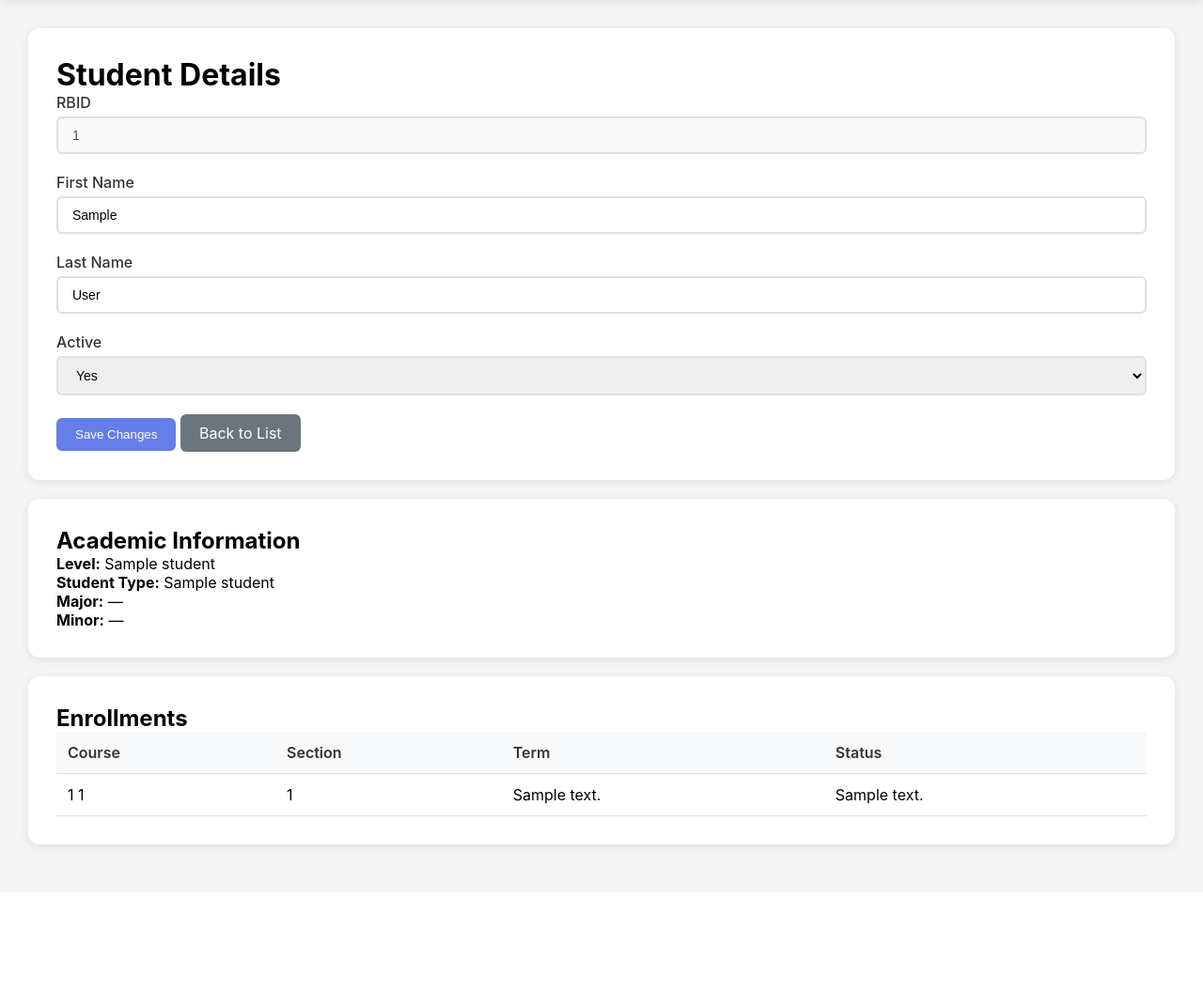
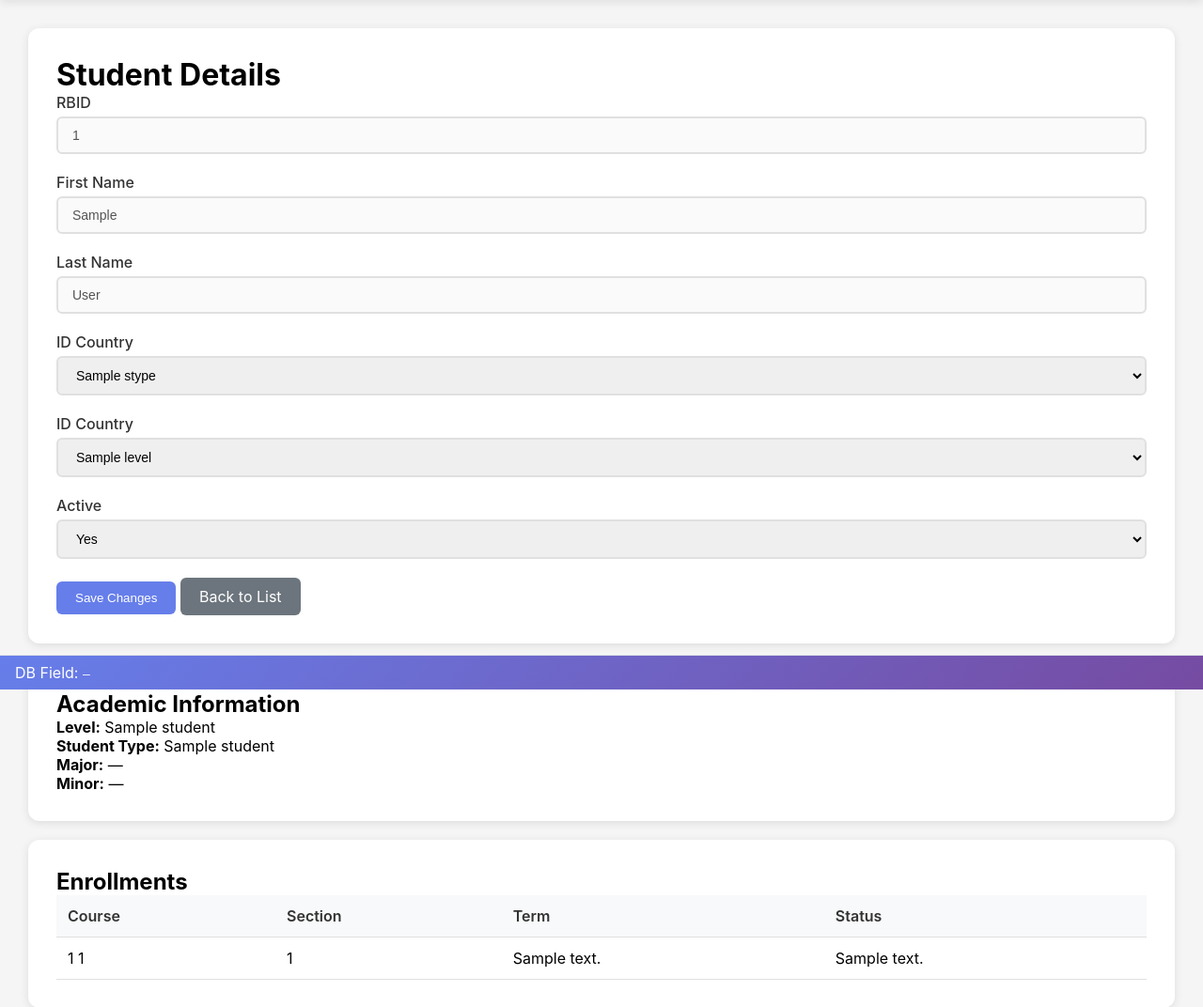
Before and after one commit to bubbly853/ribbon2helmsman, a Django app: template helmsman/templates/sis/student_detail.html in a window 1280 px wide. Shown: the part 66-1138 px from the top of the page at 94% size. Before the commit the page ends 973 px from the top, so only its background shows below. Run offline with Django 5.2, Linux system fonts and the light colour scheme; the template is opened without the code that fills it: most values are stand-ins (such as "Sample title", 1, 10 or a date in 2020).

Commit message:
adding to student page

```diff
--- a/helmsman/sis/views.py
+++ b/helmsman/sis/views.py
@@ -423,7 +423,8 @@
     if not record:
         # mimic get_object_or_404 behaviour
         return get_object_or_404(GumIdent, gum_ident_rbid=student_rbid)
-
+    stypes = SglStype.objects.using('sis').all()
+    levels = SglLevel.objects.using('sis').all()
     # Enrollments for student: SrhEnrol rows where srh_enrol_rbid = student's rbid
     enrollments = SrhEnrol.objects.using('sis').filter(
         srh_enrol_rbid=student_rbid
@@ -456,6 +457,8 @@
     context = {
         'student': record,
         'enrollments': enrollments,
+        'levels': levels,
+        'stypes': stypes,
     }
     return render(request, 'sis/student_detail.html', context)
 
--- a/helmsman/templates/sis/student_detail.html
+++ b/helmsman/templates/sis/student_detail.html
@@ -1,4 +1,4 @@
-{% extends 'sis/base.html' %}
+{% extends 'sis/detail_base.html' %}
 
 {% block title %}{{ student.preferred_name|default:student.first_name }} {{ student.last_name }} - Helmsman{% endblock %}
 
@@ -15,24 +15,53 @@
             <input type="text" value="{{ student.rbid }}" disabled>
         </div>
 
-        <!-- Editable: First Name -->
+        <!-- First Name -->
         <div class="form-group">
             <label for="first_name">First Name</label>
             <input type="text" id="first_name" name="first_name"
-                   value="{{ student.first_name }}" required>
+                   value="{{ student.first_name }}" disabled>
         </div>
 
-        <!-- Editable: Last Name -->
+        <!-- Last Name -->
         <div class="form-group">
             <label for="last_name">Last Name</label>
             <input type="text" id="last_name" name="last_name"
-                   value="{{ student.last_name }}" required>
+                   value="{{ student.last_name }}" disabled>
+        </div>
+
+        <!-- Editable: Stype -->
+        <div class="form-group">
+            <label for="stype">ID Country</label>
+            <select id="stype" name="stype"
+            data-db-field="sgm_stubi.sgm_stubi_stid | sgl_stype_hr_name">
+                {% for country in countries %}
+                    <option value="{{ stypes.sgl_stype_stid }}"
+                        {% if stypes.sgl_stype_stid == student.stid %}selected{% endif %}>
+                        {{ stypes.sgl_stype_hr_name }}
+                    </option>
+                {% endfor %}
+            </select>
+        </div>
+
+        <!-- Editable: Level -->
+        <div class="form-group">
+            <label for="stype">ID Country</label>
+            <select id="stype" name="stype"
+            data-db-field="sgm_stubi.sgm_stubi_lvid | sgl_level_hr_name">
+                {% for country in countries %}
+                    <option value="{{ levels.sgl_level_lvid }}"
+                        {% if levels.sgl_level_lvid == student.lvid %}selected{% endif %}>
+                        {{ levels.sgl_level_hr_name }}
+                    </option>
+                {% endfor %}
+            </select>
         </div>
 
         <!-- Editable: Active Indicator -->
         <div class="form-group">
             <label for="active_ind">Active</label>
-            <select id="active_ind" name="active_ind">
+            <select id="active_ind" name="active_ind"
+            data-db-field="sgm_stubi.sgm_stubi_active_ind">
                 <option value="Y" {% if student.active_ind == "Y" %}selected{% endif %}>Yes</option>
                 <option value="N" {% if student.active_ind == "N" %}selected{% endif %}>No</option>
             </select>
```
